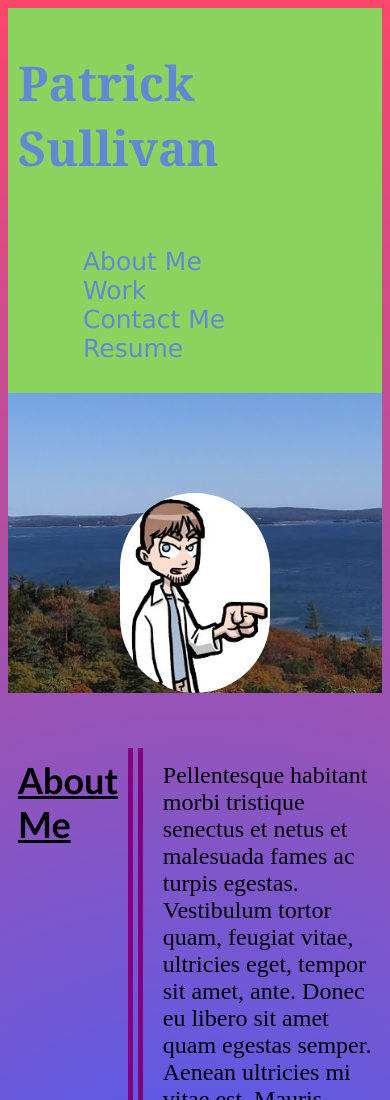
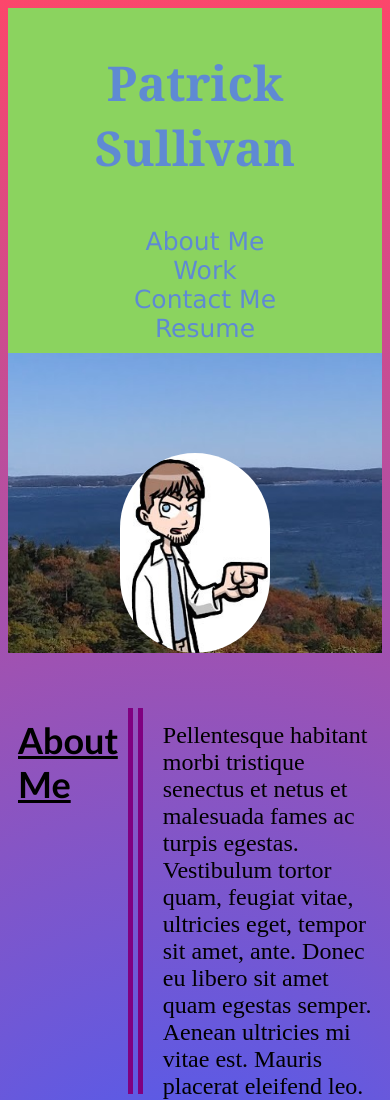
Before and after one commit to shabobble/portfolio, a plain HTML site: page index.html in a window 390 px wide. Shown: the top 1100 px of the page. Drawn offline with Linux system fonts and the light colour scheme.

Commit message:
final responsive design touches

```diff
--- a/assets/style.css
+++ b/assets/style.css
@@ -21,7 +21,6 @@ header {
 header h1 {
 
     font-size: 48px;
-    width: 50%;
 
 }
 
@@ -31,9 +30,11 @@ header nav {
     margin-right: 20px;
     font-size: 20px;
     font-family: Verdana, Geneva, Tahoma, sans-serif;
+
 }
 
 header nav ul {
+    margin: 0px;
     list-style: none;
     display: flex;
 
@@ -41,8 +42,10 @@ header nav ul {
 
 header nav ul li {
     display: inline-block;
-    margin-left: 25px;
+    margin-left: 12px;
+    margin-right: 12px;
     font-size: 25px;
+    text-align: center;
 
 
 }
@@ -218,7 +221,16 @@ footer h4::after {
     } */
 
 
+@media screen and (max-width: 1205px) {
+    header {
+        flex-direction: column;
+        align-items: center;
+    }
 
+    header h1 {
+        text-align: center;
+    }
+}
 
 @media screen and (max-width: 970px) {
     .contact ul, .works-wrapper {
```
